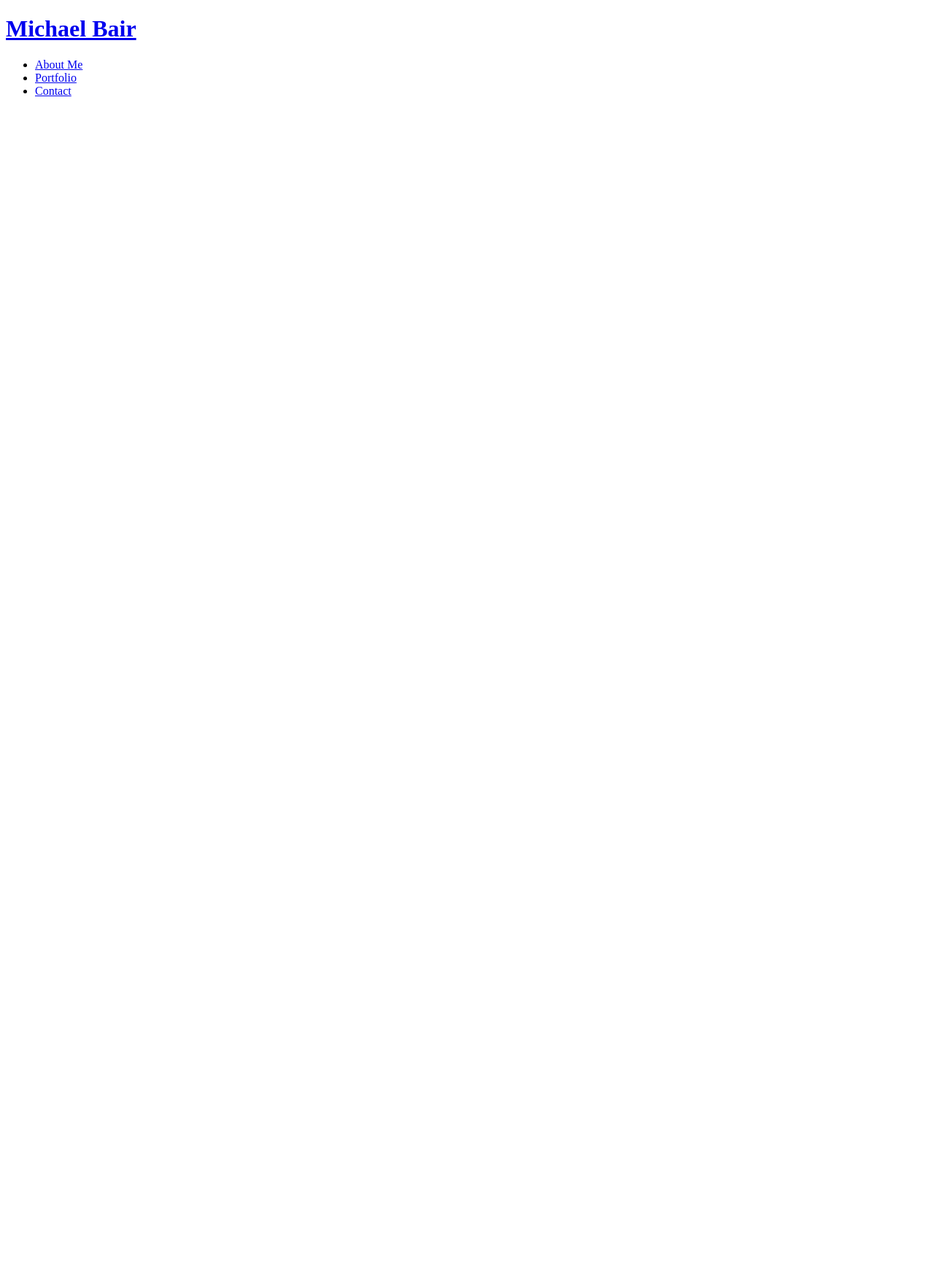
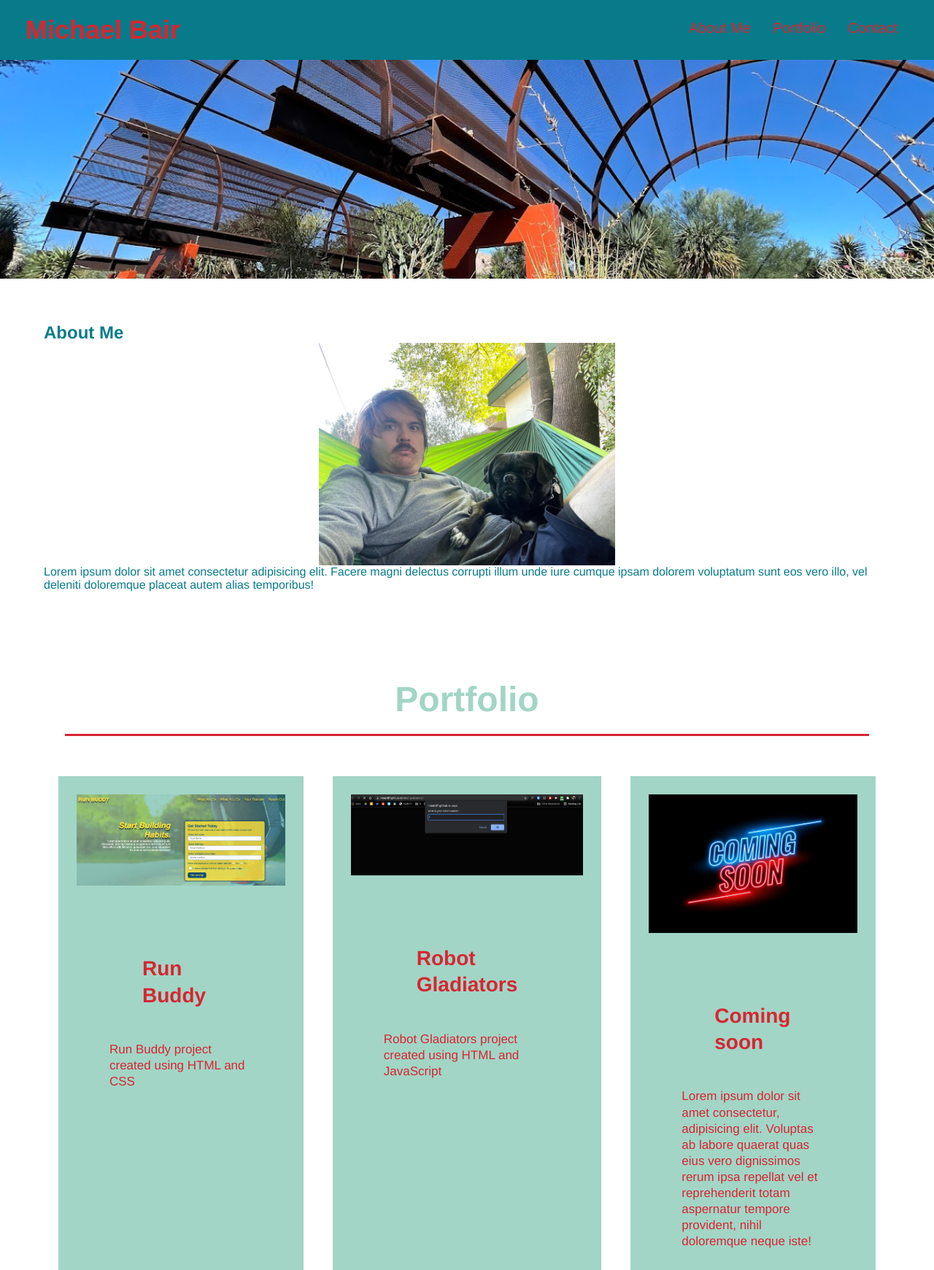
Before and after one commit to mbair87/michael-bair-porfolio, a plain HTML site: page index.html in a window 1280 px wide. Shown: the top 1741 px of the page at 73% size. Before the commit the page ends 800 px from the top, so only its background shows below. Drawn offline with Linux system fonts and the light colour scheme.

Commit message:
added css, images, pprojects

```diff
--- a/assets/css/styles.css
+++ b/assets/css/styles.css
@@ -0,0 +1,201 @@
+:root {
+    --primary-color: #d72631;
+    --secondary-color: #a2d5c6;
+    --tertiary-color: #077b8a
+    ;
+}
+*  {
+    margin: 0;
+    padding: 0;
+    box-sizing: border-box;
+}
+body {
+    color: var(--tertiary-color);
+    font-family: Helvetica, Arial, sans-serif;
+    }
+    /* apply styles to <header> */
+    header {
+        padding: 20px 35px;
+        background-color: var(--tertiary-color);
+        display:flex;
+        justify-content: space-between;
+        flex-wrap: wrap;
+        position: -webkit-sticky;
+        position: sticky;
+        top: 0;
+    }
+    header h1 {
+        font-weight: bold;
+        font-size: 36px;
+        color: var(--primary-color);
+        margin: 0;
+
+
+    }
+    header a {
+        text-decoration: none;
+        color: var(--primary-color);
+    }
+    header nav {
+        margin: 7px 0;
+    }
+    header nav ul {
+        display: flex;
+        flex-wrap: wrap;
+        justify-content: space-between;
+        align-items: center;
+        list-style: none;
+    }
+    header nav ul li a {
+        padding: 10px 15px;
+        font-weight: lighter;
+        font-size: 1.55vw;
+
+    }
+
+   .hero {
+       height: 300px;
+    background-image: url("../images/hero-bg.jpg");
+    background-size: cover;
+    background-position: center;
+    display: flex;
+    justify-content: center;
+    flex-wrap: wrap;
+    align-items: flex-start;
+    background-position: center;
+    background-attachment: fixed;
+    background-position: 80%;
+}
+
+    footer {
+        background: var(--primary-color);
+        width: 100%;
+        padding: 40px 25px;
+        display: flex;
+        justify-content: space-between;
+        flex-wrap: wrap;
+    }
+    footer h2 {
+        color: var(--secondary-color);
+        font-size: 30px;
+        margin: 0;
+    }
+    footer div {
+        line-height: 1.5;
+        text-align: right;
+    }
+    footer a {
+        color: var(--secondary-color)
+    }
+    section {
+        padding: 60px;
+    }
+
+    .section-title {
+        font-size: 48px;
+        color: var(--secondary-color);
+        border-bottom: 3px solid;
+        padding-bottom: 20px;
+        text-align: center;
+        margin: 0 auto 35px auto;
+        width: 50%;
+
+    }
+    .primary-border {
+        border-color: var(--primary-color);
+    }
+    .secondary-border {
+        border-color: var(--tertiary-color);
+    }
+
+    .about-me img {
+        max-width: 35%;
+        height: auto;
+        margin: auto;
+        display: block;
+    }
+
+    .projects {
+        width: 100%;
+        margin: 0 auto;
+        display: flex;
+        flex-wrap: wrap;
+        justify-content: space-around;
+    }
+    .project {
+        margin: 20px;
+        background: var(--secondary-color);
+        color: var(--primary-color);
+        flex: 1;
+        padding: 25px;
+        line-height: 1.3;
+    }
+    .project img {
+        width: 100%;
+    }
+
+
+
+
+    .flex-row {
+        display:flex;
+    }
+    .project h3 {
+        font-size: 28px;
+    }
+
+    .project p {
+        font-size: 17px;
+    }
+
+    .contact-form input, .contact-form textarea {
+        border: 1px solid var(--secondary-color);
+        display: block;
+        padding: 7px 15px;
+        font-size: 16px;
+        color: var(--secondary-color);
+        width: 100%;
+        margin-bottom: 15px;
+        margin-top: 5px;
+        background-color: rgba(255,255,255, 0.75);
+    }
+    .contact-form input:focus, .contact-form textarea:focus{
+        background-color: rgba(255,255,255, 1);
+        outline: none;
+    }
+    .contact-form button {
+        width: 100%;
+        border: none;
+        background: var(--primary-color);
+        color:var(--secondary-color);
+        text-align: center;
+        padding: 15px 0;
+        font-size: 16px;
+
+    }
+    .contact-form button:hover{
+        color: var(--primary-color);
+        background:var(--tertiary-color)
+    }
+
+
+     /* MEDIA QUERY FOR TABLETS AND SMALLER */
+    @media screen and (max-width: 768px) {
+        section {
+            padding: 30px 15px;
+        }
+        }
+
+    /*MEDIA QUERY FOR MOBILE PHONES AND SMALLER */
+    @media screen and (max-width: 575px) {
+
+        }
+        .section-title {
+            width: 95%
+        }
+        .trainer{
+            flex: 0 100%;
+        }
+        .contact-form {
+            order: 3;
+        }
--- a/index.html
+++ b/index.html
@@ -1,11 +1,14 @@
 <!DOCTYPE html>
 <html lang="en">
+
 <head>
     <meta charset="UTF-8">
     <meta http-equiv="X-UA-Compatible" content="IE=edge">
     <meta name="viewport" content="width=device-width, initial-scale=1.0">
+    <link rel="stylesheet" href="./assets/css/styles.css">
     <title>Michael Bair</title>
 </head>
+
 <body>
     <!--navigation-->
     <header>
@@ -28,28 +31,98 @@
     </header>
 
     <!--hero/jumbotron-->
-    <section class="hero">
-    </section>
+<section class= "hero">
+</section>
 
     <!--about me section-->
     <section id="about-me">
+        <div class="about-me">
+            <h2>About Me</h2>
+            <img src="./assets/images/me.jpg" alt="" />
+            <p>
+                Lorem ipsum dolor sit amet consectetur adipisicing elit. Facere magni delectus corrupti illum unde iure
+                cumque ipsam dolorem voluptatum sunt eos vero illo, vel deleniti doloremque placeat autem alias
+                temporibus!
 
+            </p>
+        </div>
     </section>
 
     <!--portfolio section-->
-    <section id="--portfolio">
+    <section id="portfolio">
+        <div class="flex-row">
+            <h2 class="section-title primary-border">
+                Portfolio
+            </h2>
+        </div>
+        <!-- first project-->
+        <div class="projects">
+            <article class="project">
+                <a href="https://mbair87.github.io/run-buddy/"><img src="./assets/images/runbuddy.jpg"
+                        alt="screenshot of Run Buddy website" /></a>
+                <div class="project">
+                    <h3 class="project">Run Buddy</h3>
+                    <p>
+                        Run Buddy project created using HTML and CSS
+                    </p>
+                </div>
+            </article>
+
+            <!-- second project-->
+            <article class="project">
+                <a href="https://mbair87.github.io/robot-gladiators/"> <img src="./assets/images/robotgladiators.jpg"
+                        alt="screenshot of robot gladiators game" /></a>
+                <div class="project">
+                    <h3 class="project">Robot Gladiators</h3>
+                    <p>
+                        Robot Gladiators project created using HTML and JavaScript
+                    </p>
+                </div>
+            </article>
+
+            <!-- third project-->
+            <article class="project">
+                <img src="./assets/images/comingsoon.jpg" alt="coming soon neon sign" />
+                <div class="project">
+                    <h3 class="project"> Coming soon</h3>
+                    <p>
+                        Lorem ipsum dolor sit amet consectetur, adipisicing elit. Voluptas ab labore quaerat quas eius
+                        vero dignissimos rerum ipsa repellat vel et reprehenderit totam aspernatur tempore provident,
+                        nihil doloremque neque iste!
+                    </p>
+                </div>
+            </article>
+        </div>
+    </section>
 
     </section>
 
     <!--contact-->
     <section id="contact">
+        <div class="contact-form">
+            <h3>Request Resume</h3>
+            <p>Fill out this form to request a copy of resume to be sent to you</p>
 
+            <br>
+            <form>
+                <label for="name">Enter full name:</label>
+                <input type="text" placeholder="Your Name" name="name" id="name" class="form-input" />
+                <label for="email">Email Address</label>
+                <input type="email" placeholder="Email Address" name="email" id="email" class="form-input" />
+                <label for="phone">Enter a telephone number:</label>
+                <input type="tel" placeholder="phone number" name="phone" id="phone" class="form-input" />
+                <button type="submit">
+                    Request Resume
+                </button>
+            </form>
+        </div>
     </section>
 
     <!--footer-->
     <footer>
-
+        &copy 2021 Michael Bair
     </footer>
 
 </body>
+
 </html>
```
Also changed, not shown: assets/images/comingsoon.jpg (added), assets/images/hero-bg.jpg (added), assets/images/me.jpg (added), assets/images/robotgladiators.jpg (added), assets/images/runbuddy.jpg (added).
